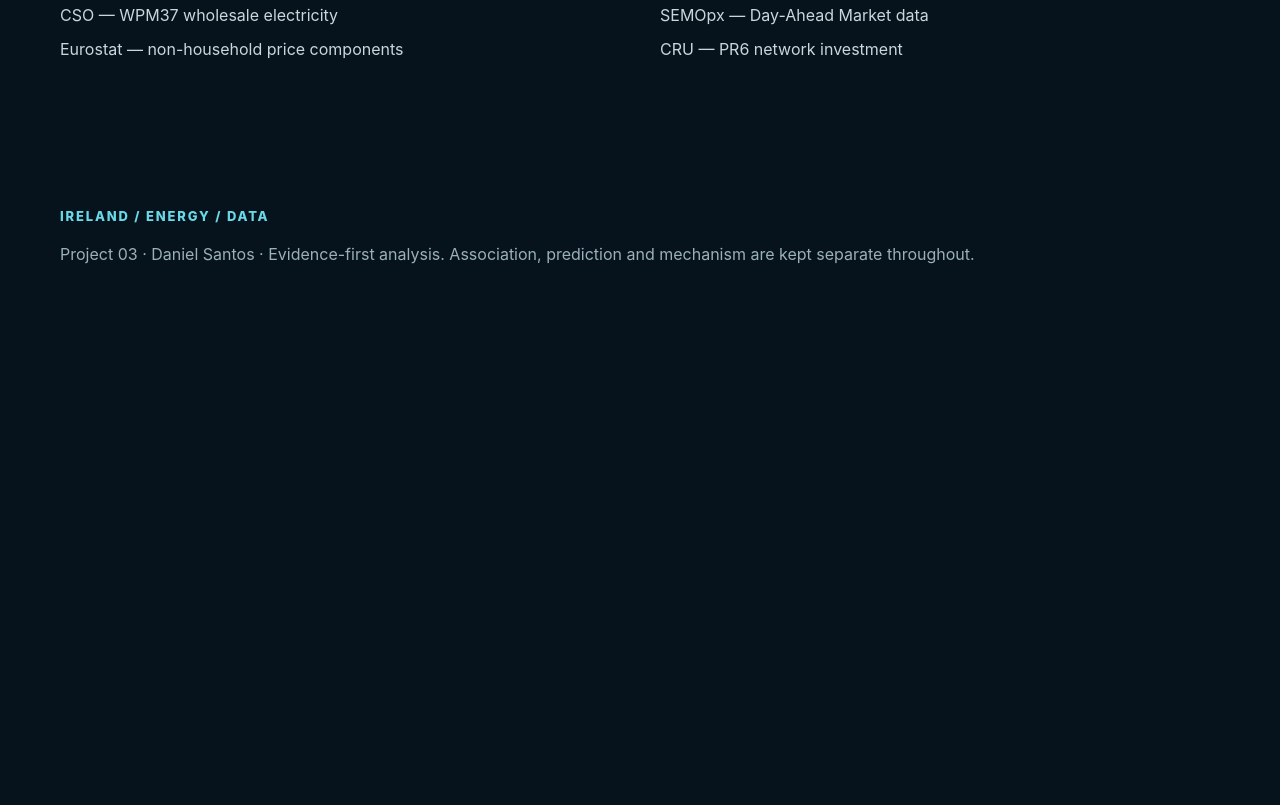
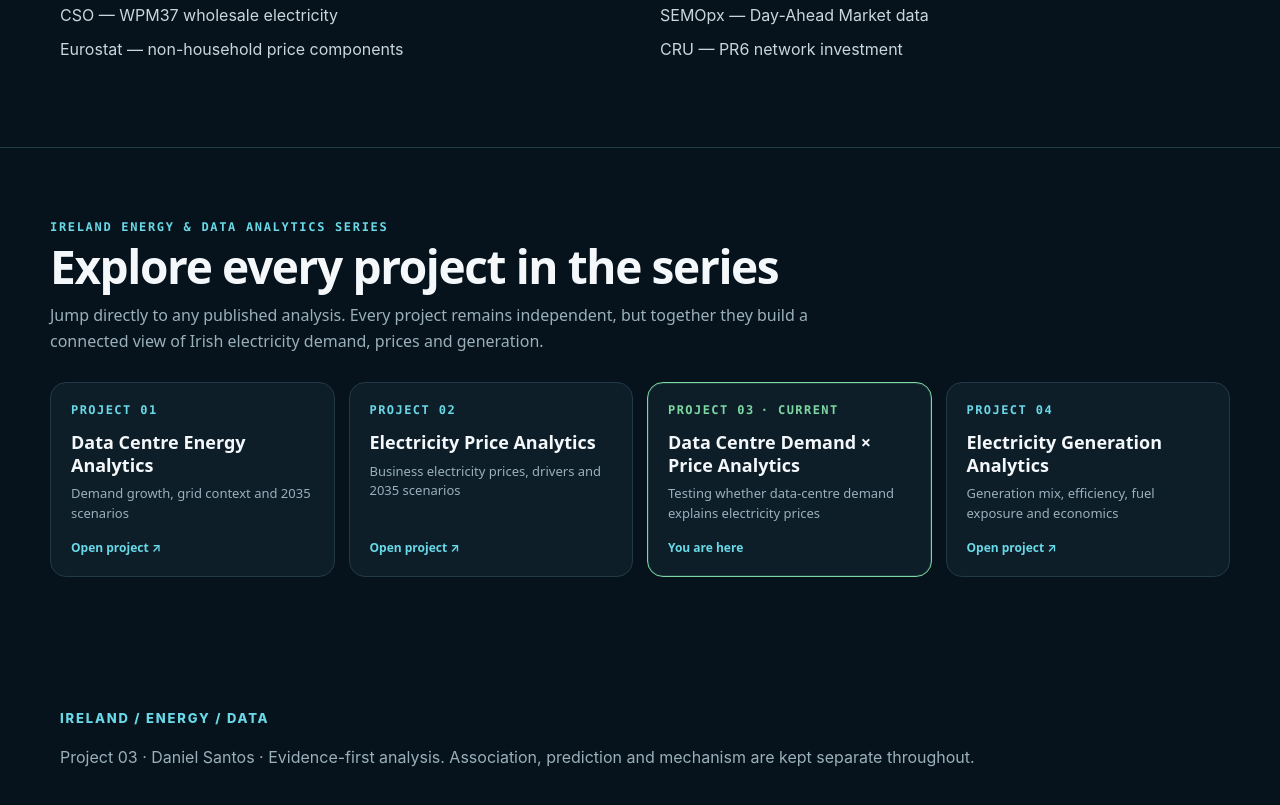
Before and after one commit to danielsantos2310/Ireland-Data-Centre-Demand-Price-Analytics, a plain HTML site: page index.html in a window 1280 px wide. Shown: the part 7763-8568 px from the top of the page. Before the commit the page ends 8135 px from the top, so only its background shows below. Drawn offline with Linux system fonts and the light colour scheme.

Commit message:
Add full Ireland Energy & Data project-series navigation

```diff
--- a/index.html
+++ b/index.html
@@ -121,6 +121,60 @@
   </div>
  </div>
 </section>
+
+
+<style id="ied-series-nav-style">
+.ied-series-nav{padding:72px 20px;background:#07131c;color:#f4f8fa;border-top:1px solid #233945}
+.ied-series-nav *{box-sizing:border-box}
+.ied-series-inner{width:min(1180px,100%);margin:0 auto}
+.ied-series-kicker{margin:0 0 8px;color:#69d8e7;font:700 12px ui-monospace,SFMono-Regular,Menlo,monospace;letter-spacing:.14em;text-transform:uppercase}
+.ied-series-title{margin:0 0 10px;font:700 clamp(28px,4vw,46px)/1.08 system-ui,-apple-system,BlinkMacSystemFont,"Segoe UI",sans-serif;letter-spacing:-.03em;color:#f4f8fa}
+.ied-series-intro{max-width:760px;margin:0 0 28px;color:#9ab0ba;font:16px/1.65 system-ui,-apple-system,BlinkMacSystemFont,"Segoe UI",sans-serif}
+.ied-series-grid{display:grid;grid-template-columns:repeat(4,minmax(0,1fr));gap:14px}
+.ied-series-card{display:flex;min-height:184px;flex-direction:column;text-decoration:none!important;padding:20px;border:1px solid #233945;border-radius:16px;background:#0d1e29;color:#f4f8fa!important;transition:transform .2s ease,border-color .2s ease,background .2s ease}
+.ied-series-card:hover{transform:translateY(-3px);border-color:#69d8e7;background:#102936}
+.ied-series-card[aria-current="page"]{border-color:#7ed8a4;box-shadow:inset 0 0 0 1px rgba(126,216,164,.16)}
+.ied-series-num{color:#69d8e7;font:700 12px ui-monospace,SFMono-Regular,Menlo,monospace;letter-spacing:.12em;text-transform:uppercase}
+.ied-series-card[aria-current="page"] .ied-series-num{color:#7ed8a4}
+.ied-series-card strong{display:block;margin:14px 0 8px;font:700 18px/1.25 system-ui,-apple-system,BlinkMacSystemFont,"Segoe UI",sans-serif;color:#f4f8fa}
+.ied-series-card small{display:block;color:#9ab0ba;font:13px/1.5 system-ui,-apple-system,BlinkMacSystemFont,"Segoe UI",sans-serif}
+.ied-series-open{margin-top:auto;padding-top:16px;color:#69d8e7;font:700 12px system-ui,-apple-system,BlinkMacSystemFont,"Segoe UI",sans-serif}
+.ied-series-current{margin-left:6px;color:#7ed8a4}
+@media(max-width:900px){.ied-series-grid{grid-template-columns:repeat(2,minmax(0,1fr))}}
+@media(max-width:520px){.ied-series-grid{grid-template-columns:1fr}.ied-series-nav{padding:54px 14px}}
+</style>
+<section class="ied-series-nav" id="ireland-energy-data-series" aria-labelledby="ied-series-title">
+  <div class="ied-series-inner">
+    <p class="ied-series-kicker">Ireland Energy &amp; Data Analytics Series</p>
+    <h2 class="ied-series-title" id="ied-series-title">Explore every project in the series</h2>
+    <p class="ied-series-intro">Jump directly to any published analysis. Every project remains independent, but together they build a connected view of Irish electricity demand, prices and generation.</p>
+    <div class="ied-series-grid">
+    <a class="ied-series-card" href="https://danielsantos2310.github.io/Ireland-Data-Center-Energy-research/" >
+      <span class="ied-series-num">Project 01</span>
+      <strong>Data Centre Energy Analytics</strong>
+      <small>Demand growth, grid context and 2035 scenarios</small>
+      <span class="ied-series-open">Open project ↗</span>
+    </a>
+    <a class="ied-series-card" href="https://danielsantos2310.github.io/Ireland-Electricity-Price-Analytics/" >
+      <span class="ied-series-num">Project 02</span>
+      <strong>Electricity Price Analytics</strong>
+      <small>Business electricity prices, drivers and 2035 scenarios</small>
+      <span class="ied-series-open">Open project ↗</span>
+    </a>
+    <a class="ied-series-card" href="https://danielsantos2310.github.io/Ireland-Data-Centre-Demand-Price-Analytics/" aria-current="page">
+      <span class="ied-series-num">Project 03<span class="ied-series-current">· Current</span></span>
+      <strong>Data Centre Demand × Price Analytics</strong>
+      <small>Testing whether data-centre demand explains electricity prices</small>
+      <span class="ied-series-open">You are here</span>
+    </a>
+    <a class="ied-series-card" href="https://danielsantos2310.github.io/Ireland-Electricity-Imports-Analytics./" >
+      <span class="ied-series-num">Project 04</span>
+      <strong>Electricity Generation Analytics</strong>
+      <small>Generation mix, efficiency, fuel exposure and economics</small>
+      <span class="ied-series-open">Open project ↗</span>
+    </a></div>
+  </div>
+</section>
 </main>
 
 <footer class="footer"><div class="wrap"><div class="brand">Ireland / Energy / Data</div><p>Project 03 · Daniel Santos · Evidence-first analysis. Association, prediction and mechanism are kept separate throughout.</p></div></footer>
```
